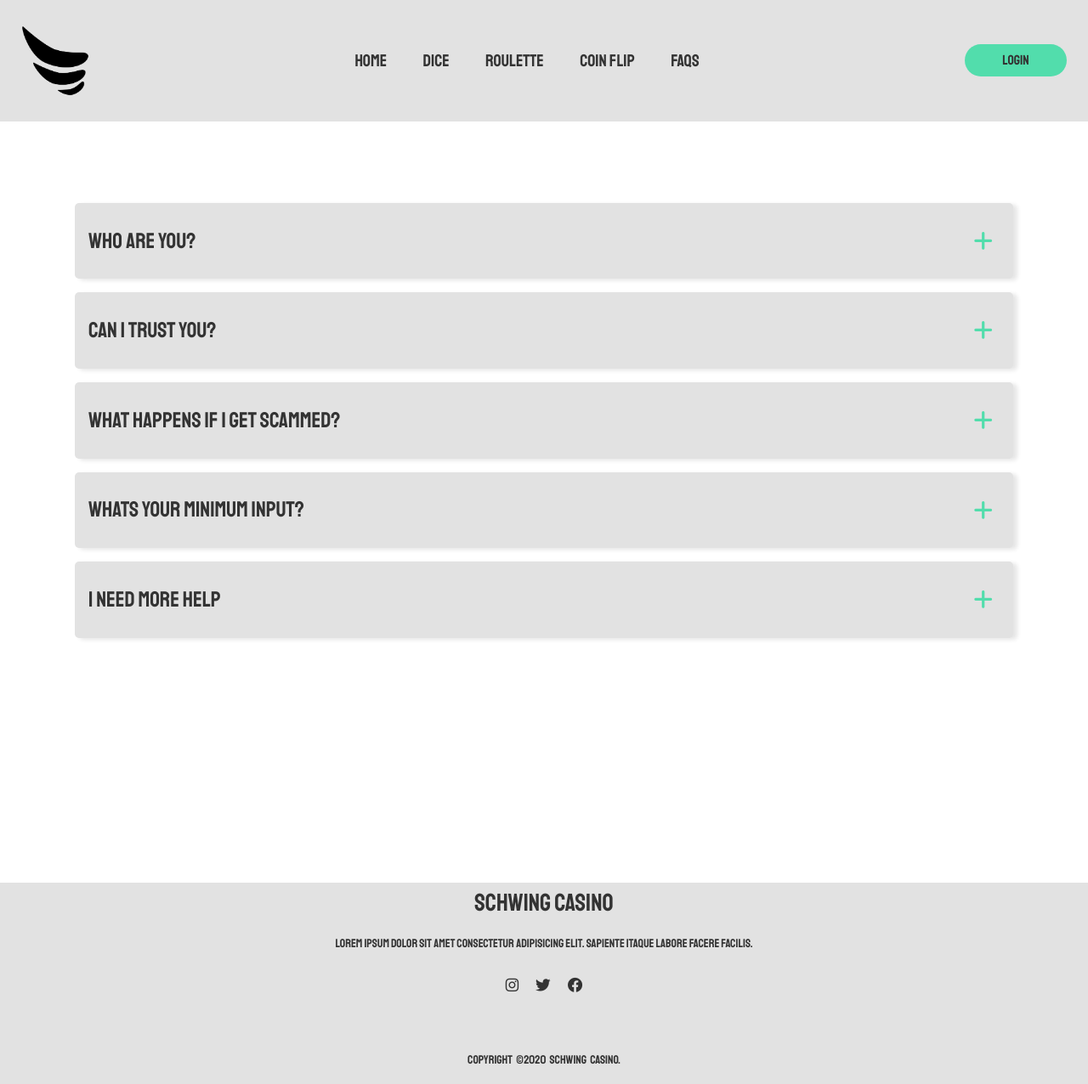
After one commit to jacobwalla/GymnasieArbete, a PHP site: page /faq.html in a window 1280 px wide. The commit adds this page. Shown: the whole page at 85% size. Run offline with PHP 8.4, Linux system fonts and the light colour scheme.

Commit message:
faq-page

```diff
--- a/Shwing-casino/Shwing-casino.html
+++ b/Shwing-casino/Shwing-casino.html
@@ -21,7 +21,7 @@
                 <li><a href="">Dice</a></li>
                 <li><a href="">Roulette</a></li>
                 <li><a href="">Coin Flip</a></li>
-                <li><a href="./about-us.html">About Us</a></li>
+                <li><a href="./faq.html">FAQs</a></li>
             </ul>
         </nav>
 
--- a/Shwing-casino/create.html
+++ b/Shwing-casino/create.html
@@ -21,7 +21,7 @@
                 <li><a href="">Dice</a></li>
                 <li><a href="">Roulette</a></li>
                 <li><a href="">Coin Flip</a></li>
-                <li><a href="./about-us.html">About Us</a></li>
+                <li><a href="./faq.html">FAQs</a></li>
             </ul>
         </nav>
 
--- /dev/null
+++ b/Shwing-casino/faq.html
@@ -0,0 +1,104 @@
+<!DOCTYPE html>
+<html lang="en">
+<head>
+    <meta charset="UTF-8" />
+    <meta http-equiv="X-UA-Compatible" content="IE=edge" />
+    <meta name="viewport" content="width=device-width, initial-scale=1.0" />
+    <link rel="stylesheet" href="./main.css" />
+    <link rel="preconnect" href="https://fonts.googleapis.com">
+    <link rel="preconnect" href="https://fonts.gstatic.com" crossorigin>
+    <link href="https://fonts.googleapis.com/css2?family=Staatliches&display=swap" rel="stylesheet">
+    <link rel="stylesheet" href="https://cdnjs.cloudflare.com/ajax/libs/font-awesome/6.0.0-beta2/css/all.min.css">
+    <title>About Us</title>
+</head>
+
+<body>
+    <header>
+        <img src="./bilder/schwing prototype logo.png" class="logo">
+        <nav>
+            <ul>
+                <li><a href="./shwing-casino.html">Home</a></li>
+                <li><a href="">Dice</a></li>
+                <li><a href="">Roulette</a></li>
+                <li><a href="">Coin Flip</a></li>
+                <li><a href="./faq.html">FAQs</a></li>
+            </ul>
+        </nav>
+
+        <a class="login" href="./login.html"><button>Login</button></a>
+    </header>
+    <main>
+        <div class="faq-kontainer">
+            <div class="faqs">
+                <div class="faq-item" id="question1">
+                    <a class="faq-link" href="#question1">
+                        Who are you?
+                        <i class="fas fa-plus"></i>
+                        <i class="fas fa-minus"></i>
+                    </a>
+                    <div class="answer">
+                        <p> We are a new up-coming casino from Sweden and want to take your money.</p>
+                    </div>
+                </div>
+                <div class="faq-item" id="question2">
+                    <a class="faq-link" href="#question2">
+                        Can I trust you?
+                        <i class="fas fa-plus"></i>
+                        <i class="fas fa-minus"></i>
+                    </a>
+                    <div class="answer">
+                        <p>We dont scam and are relible but we want your money.</p>
+                    </div>
+                </div>
+                <div class="faq-item" id="question3">
+                    <a class="faq-link" href="#question3">
+                        What happens if I get scammed?
+                        <i class="fas fa-plus"></i>
+                        <i class="fas fa-minus"></i>
+                    </a>
+                    <div class="answer">
+                        <p>If you get scammed its not our fault.</p>
+                    </div>
+                </div>
+                <div class="faq-item" id="question4">
+                    <a class="faq-link" href="#question4">
+                        Whats your minimum input?
+                        <i class="fas fa-plus"></i>
+                        <i class="fas fa-minus"></i>
+                    </a>
+                    <div class="answer">
+                        <p>Our input minimum is $10000</p>
+                    </div>
+                </div>
+                <div class="faq-item" id="question5">
+                    <a class="faq-link" href="#question5">
+                        I need more help
+                        <i class="fas fa-plus"></i>
+                        <i class="fas fa-minus"></i>
+                    </a>
+                    <div class="answer">
+                        <p>If you need any help contact us on any of our socials.</p>
+                    </div>
+                </div>
+            </div>
+        </div>
+    </main>
+
+    <footer>
+        <div class="footer-content">
+            <h3>Schwing Casino</h3>
+            <p>Lorem ipsum dolor sit amet consectetur adipisicing elit. Sapiente itaque labore facere facilis.</p>
+            <ul class="socials">
+                <li><a href="https://www.instagram.com/schwingcasino/"><i class="fab fa-instagram"></i></a></li>
+                <li><a href="https://twitter.com/schwingcasino"><i class="fab fa-twitter"></i></a></li>
+                <li><a href="https://www.facebook.com/schwingcasino"><i class="fab fa-facebook"></i></a></li>
+            </ul>
+        </div>
+        <div class="footer-bottom">
+            <p>copyright &copy;2020 Schwing Casino.</p>
+        </div>
+    </footer>
+
+    <script src="main.js"></script>
+</body>
+</html>
--- a/Shwing-casino/login.html
+++ b/Shwing-casino/login.html
@@ -21,7 +21,7 @@
                 <li><a href="">Dice</a></li>
                 <li><a href="">Roulette</a></li>
                 <li><a href="">Coin Flip</a></li>
-                <li><a href="./about-us.html">About Us</a></li>
+                <li><a href="./faq.html">FAQs</a></li>
             </ul>
         </nav>
 
--- a/Shwing-casino/main.css
+++ b/Shwing-casino/main.css
@@ -7,17 +7,16 @@
 
 :root {
     --main-color: #e2e2e2;
-    --complementary: #caf2c2;
+    --complementary: #52ddac;
     --font: #333;
-    --buttons: rgb(187, 252, 187);
-    --buttons-hover: rgba(187, 252, 187, 0.7);
+    --buttons: #52ddac;
+    --buttons-hover: rgba(82, 221, 172, 0.5);
 }
 
-body {
 
-}
-
-li, a, button {
+li,
+a,
+button {
     font-weight: 500;
     font-size: 16px;
     color: var(--font);
@@ -65,10 +64,11 @@ button {
     transition: all 0.3s ease 0s;
     margin-right: 15px;
     transition: all 0.3s;
+    width: 120px;
 }
 
 button:hover {
-    background-color: rgb(223, 255, 223);
+    background-color: var(--buttons-hover);
 }
 
 main {
@@ -137,7 +137,7 @@ main {
     position: absolute;
     top: 50%;
     left: 50%;
-    transform: translate(-50%,-50%);
+    transform: translate(-50%, -50%);
     background: var(--main-color);
     text-align: center;
 }
@@ -148,7 +148,9 @@ main {
     font-weight: 500;
 }
 
-.box input[type = "text"],.box input[type = "password"],.box input[type = "email"] {
+.box input[type="text"],
+.box input[type="password"],
+.box input[type="email"] {
     border: 0;
     background: none;
     display: block;
@@ -164,7 +166,9 @@ main {
 
 }
 
-.box input[type = "text"]:focus,.box input[type = "password"]:focus,.box input[type = "email"]:focus {
+.box input[type="text"]:focus,
+.box input[type="password"]:focus,
+.box input[type="email"]:focus {
     width: 220px;
     border-color: var(--complementary);
 }
@@ -187,127 +191,115 @@ main {
 .box button:hover {
     background: var(--complementary);
 }
-.kontainer2{
+
+.kontainer2 {
     background-color: #ffffff;
     width: 400px;
     padding: 50px;
     position: absolute;
-    transform: translate(-50%,-50%);
+    transform: translate(-50%, -50%);
     top: 50%;
     left: 50%;
-    box-shadow: 15px 30px 35px rgba(0,0,0,0.1);
+    box-shadow: 15px 30px 35px rgba(0, 0, 0, 0.1);
     border-radius: 10px;
     -webkit-perspective: 300px;
     perspective: 300px;
 }
-.stats{
+
+.stats {
     text-align: right;
     color: #101020;
     font-weight: 500;
     line-height: 25px;
 }
-.coin{
-    height: 150px;
-    width: 150px;
-    position: relative;
-    margin: 50px auto;
-    -webkit-transform-style: preserve-3d;
-    transform-style: preserve-3d;
-}
-.coin img{
-    width: 145px;
-}
-.heads, .tails{
-    position: absolute;
-    width: 100%;
-    height: 100%;
-    -webkit-backface-visibility: hidden;
-            backface-visibility: hidden;
-}
-.tails{
-    transform: rotatex(180deg);
-}
-@keyframes spin-tails{
-    0%{
-        transform: rotateX(0);
-    }
-    100%{
-        transform: rotateX(1980deg);
-    }
-}
-@keyframes spin-heads{
-    0%{
-        transform: rotateX(0);
-    }
-    100%{
-        transform: rotateX(2160deg);
-    }
-}
-.buttons{
-    display: flex;
-    justify-content: space-between;
-}
-button{
-    width: 120px;
-    padding: 10px 0;
-    border: 2.5 solid #c4c4c4;
-    border-radius: 5px;
-    cursor: pointer;
 
-}
-#flip-button{
-    background-color: #c4c4c4;
-    color: #333;
-}
-#flip-button:disabled{
-    background-color: #e1e0ee;
-    border-color: #e1e0ee;
-    color: #101020;
-}
-#reset-button{
-    background-color: #c4c4c4;
-    color: #333;
-}
-#reset-button:disabled{
-    background-color: #e1e0ee;
-    border-color: #e1e0ee;
-    color: #101020;
-}
+
 
 /* About us */
 
-.about-us{
+.faq-kontainer {
+    width: 100%;
+    max-width: 80rem;
+    margin: 6rem auto;
+    padding: 0 1.5rem;
+}
+
+.faq-item {
     background-color: var(--main-color);
-    width: 80%;
+    border-radius: 5px;
+    margin-bottom: 1rem;
+    padding: 1rem;
+    box-shadow: 5px 2px 5px rgba(0, 0, 0, 0.1);
+}
+
+.faq-link{
+    font-size: 1.6rem;
+    color: var(--font);
+    text-decoration: none;
+    background-color: var(--main-color);
+    width: 100%;
+    display: flex;
+    align-items: center;
+    justify-content: space-between;
+    padding: .5rem 0;
+}
+
+.faq-link i{
+    color: var(--complementary);
+    padding: .5rem;
+}
+
+.faq-link .fa-minus{
+    display: none;
+}
+
+.answer{
+    max-height: 0;
+    overflow: hidden;
+    position: relative;
+    background-color: #929292;
+    transition: all .6s;
+    border-radius: 5px;
+}
+
+.answer::before{
+    content: "";
+    position: absolute;
+    width: .6rem;
     height: 90%;
-    border-radius: 3px;
-    padding: 40px;
-    margin-left: auto;
-    margin-right: auto;
-    margin-top: 50px;
+    background-color: var(--complementary);
+    top: 50%;
+    left: 0;
+    transform: translateY(-50%);
 }
-.about-us h1{
-    text-align: center;
-    font-size: 50px;
-    font-weight: 500;
+
+.answer p{
+    font-size: 1.4rem;
+    color: #fff;
+    padding: 1.5rem;
 }
-.about-us p{
-    text-align: left;
-    font-size: 20px;
-    font-weight: 300;
-    margin: 0px 130px;
-    text-align: center;
+
+.faq-item:target .answer{
+    max-height: 20rem;
+}
+
+.faq-item:target .faq-link .fa-plus{
+    display: none;
+}
+
+.faq-item:target .faq-link .fa-minus{
+    display: block;
 }
 
 /* Footer */
 
-footer{
+footer {
     background-color: var(--main-color);
     height: auto;
     color: var(--font);
 }
 
-.footer-content{
+.footer-content {
     display: flex;
     align-items: center;
     justify-content: center;
@@ -315,21 +307,21 @@ footer{
     text-align: center;
 }
 
-.footer-content h3{
+.footer-content h3 {
     font-size: 1.8rem;
     font-weight: 400;
     text-transform: capitalize;
     line-height: 3rem;
 }
 
-.footer-content p{
+.footer-content p {
     max-width: 500px;
     margin: 10px auto;
     line-height: 28px;
     font-size: 14px;
 }
 
-.socials{
+.socials {
     list-style: none;
     display: flex;
     align-items: center;
@@ -337,31 +329,31 @@ footer{
     margin: 1rem 0 3rem 0;
 }
 
-.socials li{
+.socials li {
     margin: 0 10px;
 }
 
-.socials a{
+.socials a {
     text-decoration: none;
     color: var(--font);
 }
 
-.socials a i{
+.socials a i {
     font-size: 1.1rem;
     transition: 0.5s ease;
 }
 
-.socials a:hover i{
+.socials a:hover i {
     color: rgba(51, 51, 51, 0.788);
 }
 
-.footer-bottom{
+.footer-bottom {
     background-color: var(--main-color);
     padding: 20px 0;
     text-align: center;
 }
 
-.footer-bottom p{
+.footer-bottom p {
     font-size: 14px;
     word-spacing: 2px;
     text-transform: capitalize;
```
Also changed, not shown: Shwing-casino/about-us.html (deleted, +0 -58 lines), Shwing-casino/bilder/markus-winkler-92HqQ0ZvKDA-unsplash.jpg (added).
